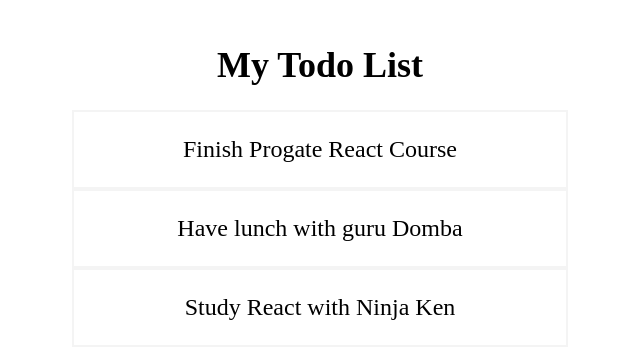
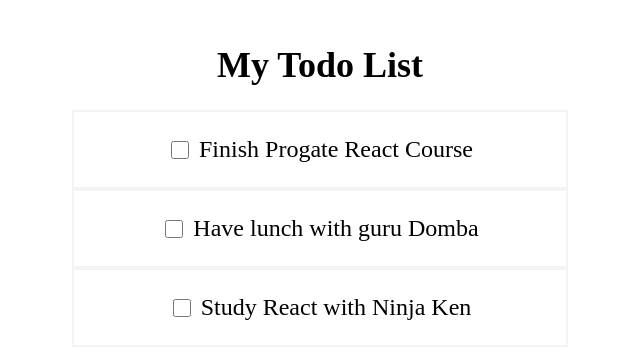
Before and after one commit to mbintangw/react-todo-app, a React (Vite) app: page / in a window 1280 px wide. Shown: the top 358 px of the page, without its empty margins (320-960 px from the left). Built offline with nearby package versions, Linux system fonts and the light colour scheme.

Commit message:
Develop toggle todo feature

```diff
--- a/src/App.jsx
+++ b/src/App.jsx
@@ -12,6 +12,7 @@
     fontSize: '36px',
   }
 }
+
 function App() {
   const [todos, setTodos] = useState([
     {
@@ -31,12 +32,20 @@
     },
   ])
 
-  console.log(todos)
+  const toggleCompleted = (todoId) => {
+    const updatedTodos = todos.map((todo) => {
+      if (todo.id === todoId){
+        todo.completed = !todo.completed
+      }
+      return todo
+    })
+    setTodos(updatedTodos)
+  }
 
   return (
     <div style={styles.container}>
       <h1 style={styles.tittle}>My Todo List</h1>
-      <Todos todos={todos} />
+      <Todos todos={todos} toggleCompleted={toggleCompleted}/>
     </div>
   )
 }
--- a/src/components/TodoItem.jsx
+++ b/src/components/TodoItem.jsx
@@ -5,12 +5,32 @@
   todoItem:{
     border: '2px solid #f4f4f4',
     fontSize: '24px',
+
+    display: 'flex',
+    justifyContent: 'center',
+    alignItems: 'center',
   },
+  checkbox:{
+    marginRight: '10px',
+    height: '18px',
+    width: '18px',
+  }
 }
-const TodoItem = ({todo}) => {
+
+const TodoItem = ({todo, toggleCompleted}) => {
+
+  const getTodoTittleStyle = () => {
+    if(todo.completed === true){
+      return {textDecoration: 'line-through'}
+    }else{
+      return {textDecoration: 'none'}
+    }
+  }
+
   return (
     <div style={styles.todoItem}>
-      <p>{todo.title}</p>
+      <input type="checkbox" style={styles.checkbox} onChange={() => toggleCompleted(todo.id)}/>
+      <p style={getTodoTittleStyle()}>{todo.title}</p>
     </div>
 
   )
--- a/src/components/Todos.jsx
+++ b/src/components/Todos.jsx
@@ -8,11 +8,12 @@
     margin: '0 auto',
   },
 }
-const Todos = ({todos}) => {
+
+const Todos = ({todos, toggleCompleted}) => {
   return (
     <div style={styles.container}>
       {todos.map((todo) => {
-        return <TodoItem key={todo.id} todo={todo} />
+        return <TodoItem key={todo.id} todo={todo} toggleCompleted={toggleCompleted} />
       })}
     </div>
   )
```
